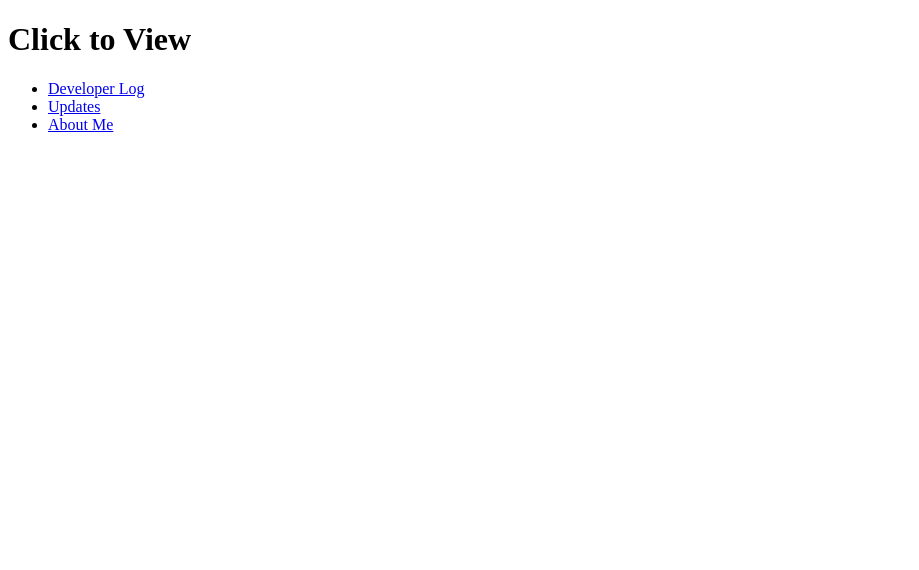
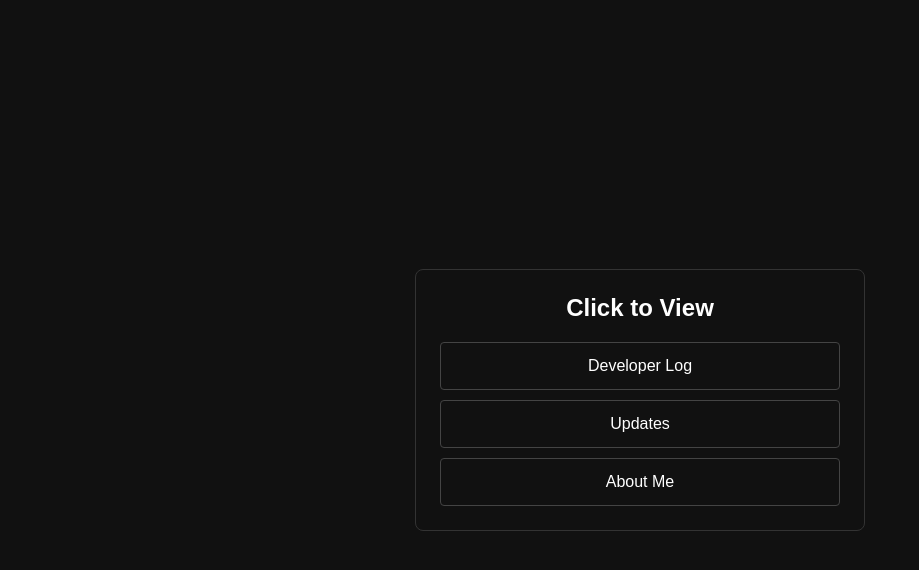
Before and after one commit to pshenvi/blog, a Flask app: page / in a window 1280 px wide. Shown: the top 570 px of the page, without its empty margins (0-919 px from the left). Run offline with Flask 3, Linux system fonts and the light colour scheme.

Commit message:
Added styles - 1

```diff
--- a/blog/about-me.md
+++ b/blog/about-me.md
@@ -1,14 +1,14 @@
 ---
 title: About Me
 date: 2026-06-04
-updated: 2026-06-07
+updated: 2026-06-04
 description: Pradyumna Shenvi, the human.
 tags: [selfimprovement, blogger, writer, profile, developer, gamer, chess]
 ---
 
-**AS OF : 6th of June, 2026**
+**6th of June, 2026**
 
-I'm anxious about creating this page because in real life, I am known to be intensely private.
+I'm anxious about creating this page because in real life, I am private.
 But I have come to realize that this has held me back in various ways:
 
 - I do not get to meet people that I can have an actual conversation with. I miss the days of "hello", "how's your mother doing", etc.
--- a/blog/dev.md
+++ b/blog/dev.md
@@ -6,10 +6,10 @@ description: Log for new features and major bugfixes.
 tags: [selfimprovement, blogger, dev]
 ---
 
-# 7th of June, 2026
+## 7th of June, 2026
 
 Repurposed this to be a dev log.
 
-# 6th of June, 2026
+## 6th of June, 2026
 
 Second post, designed to test how easy it is to add a new post.
--- /dev/null
+++ b/static/styles.css
@@ -0,0 +1,51 @@
+* {
+    box-sizing: border-box;
+    margin: 0;
+    padding: 0;
+}
+
+body {
+    display: flex;
+    justify-content: center;
+    align-items: center;
+    min-height: 100dvh;
+    width: 100%;
+    padding: 16px;
+    background-color: #111; /* Plain dark fallback */
+    color: #fff;
+    font-family: sans-serif;
+}
+
+.sitemap {
+    width: 100%;
+    max-width: 450px; /* Locks desktop width */
+    padding: 24px;
+    border: 1px solid #333;
+    border-radius: 8px;
+    text-align: center;
+}
+
+h3 {
+    margin-bottom: 20px;
+    font-size: 1.5rem;
+}
+
+ul {
+    list-style: none;
+    display: flex;
+    flex-direction: column;
+    gap: 10px;
+}
+
+a {
+    display: block;
+    padding: 14px; /* Essential for mobile tap target sizes */
+    color: #fff;
+    text-decoration: none;
+    border: 1px solid #444;
+    border-radius: 4px;
+}
+
+a:hover {
+    background-color: #222;
+}
--- a/templates/index.html
+++ b/templates/index.html
@@ -1,11 +1,16 @@
 <!DOCTYPE html>
 <html>
+
 <head>
     <title>Pradyumna Shenvi's Blog</title>
+    <link rel="stylesheet" href="styles.css"
 </head>
+
 <body>
 
-<h1>Click to View</h1>
+    <div class="sitemap">
+
+        <h3>Click to View</h1>
 
         <ul>
             {% for post in posts %}
@@ -17,5 +22,8 @@
             {% endfor %}
         </ul>
 
+    </div>
+
 </body>
+
 </html>
```
Also changed, not shown: templates/post.html (+12 -1 lines). Lines whose indentation alone changed are shown as unchanged.
